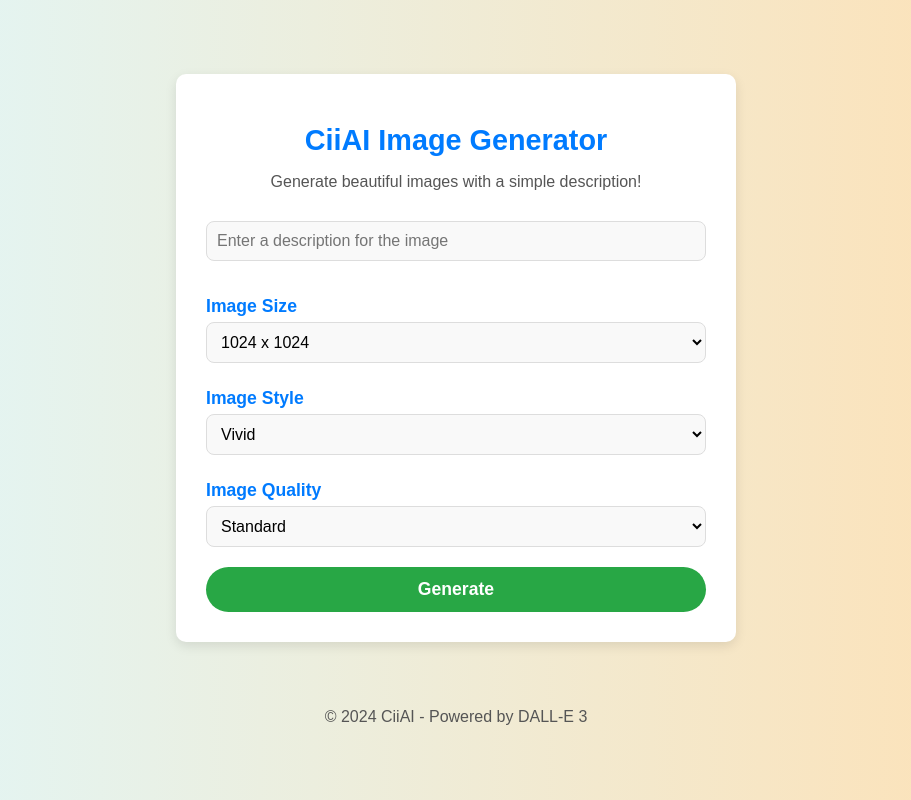
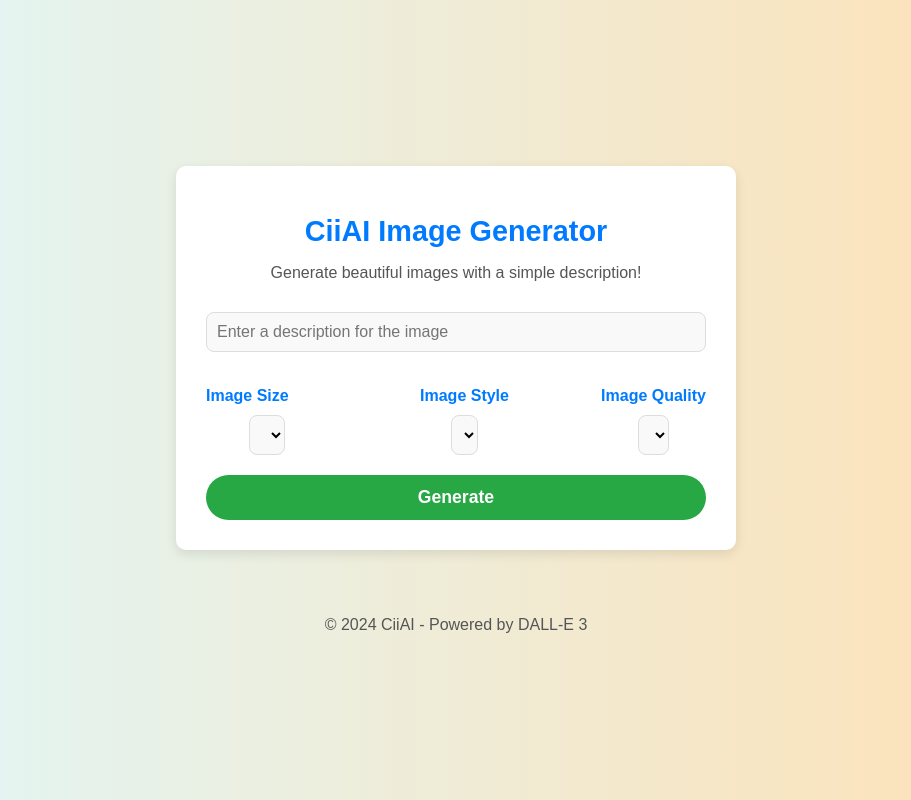
Before and after one commit to janiscirulis/JCU-WebApp-DALL-e, a Flask app: page / in a window 1280 px wide. Shown: the whole page, without its empty margins (184-1095 px from the left). Run offline with Flask 3, Linux system fonts and the light colour scheme.

Commit message:
Style update

```diff
--- a/templates/index.html
+++ b/templates/index.html
@@ -39,7 +39,7 @@
         }
         .option-header {
             font-weight: bold;
-            font-size: 1.1rem;
+            font-size: 1rem;
             color: #007bff;
             margin-top: 15px;
             text-align: left;
@@ -62,12 +62,13 @@
         }
         .options {
             display: flex;
-            flex-direction: column;
-            align-items: stretch;
+            justify-content: space-between;
+            gap: 10px;
             margin: 10px 0;
         }
         .options select {
-            margin-top: 5px;
+            width: 30%; /* Smaller width for each dropdown */
+            font-size: 0.9rem; /* Smaller font size */
         }
         button {
             width: 100%;
@@ -114,6 +115,9 @@
             button {
                 font-size: 1rem;
             }
+            .options select {
+                font-size: 0.8rem; /* Smaller font size for mobile */
+            }
         }
     </style>
 </head>
@@ -127,24 +131,30 @@
         <input type="text" name="prompt" placeholder="Enter a description for the image" required>
 
         <div class="options">
+            <div>
                 <div class="option-header">Image Size</div>
                 <select name="size" id="size" required>
                     <option value="1024x1024">1024 x 1024</option>
                     <option value="1024x1792">1024 x 1792</option>
                     <option value="1792x1024">1792 x 1024</option>
                 </select>
+            </div>
 
+            <div>
                 <div class="option-header">Image Style</div>
                 <select name="style" id="style" required>
                     <option value="vivid">Vivid</option>
                     <option value="natural">Natural</option>
                 </select>
+            </div>
 
+            <div>
                 <div class="option-header">Image Quality</div>
                 <select name="quality" id="quality" required>
                     <option value="standard">Standard</option>
                     <option value="hd">HD</option>
                 </select>
+            </div>
         </div>
 
         <button type="submit">Generate</button>
```
Lines whose indentation alone changed are shown as unchanged.
